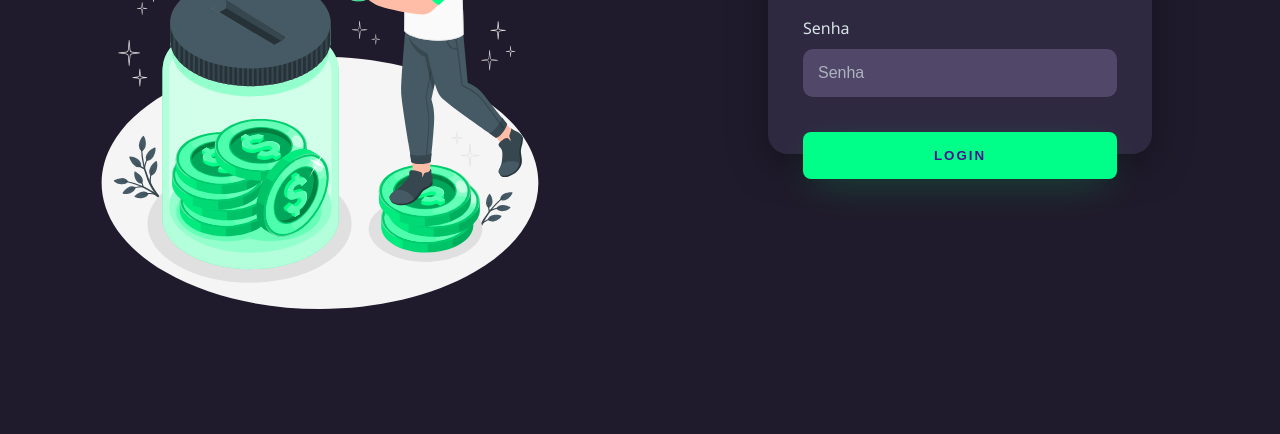
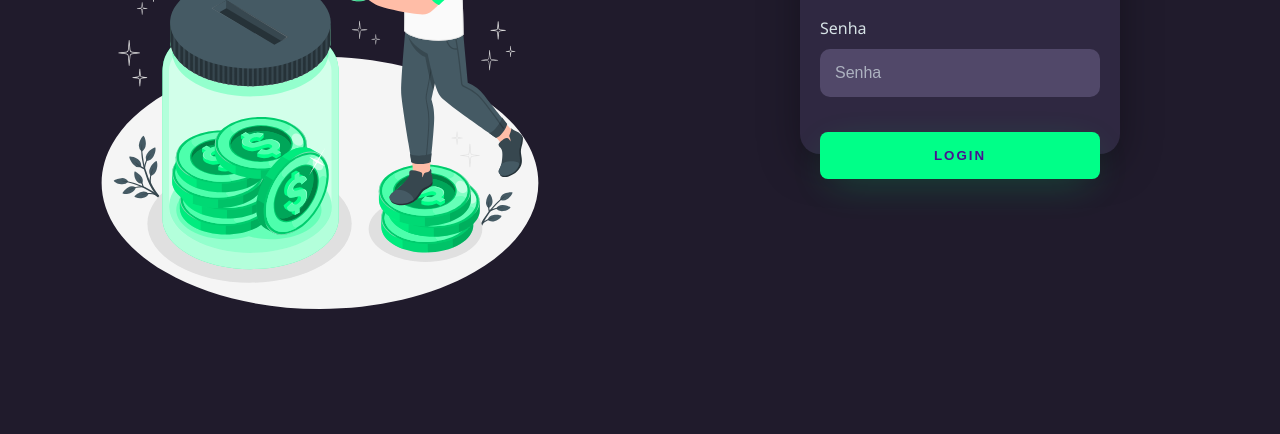
Before and after one commit to Awssilva/view-login-dark, a plain HTML site: page index.html in a window 1280 px wide. Shown: the part 366-800 px from the top of the page. Drawn offline with Linux system fonts and the light colour scheme.

Commit message:
size card-login

```diff
--- a/style.css
+++ b/style.css
@@ -43,13 +43,13 @@ body *{
 }
 
 .card-login {
-    width: 60%;
+    width: 50%;
     height: 30%;
     display: flex;
     justify-content: center;
     align-items: center;
     flex-direction: column;
-    padding: 30px 35px;
+    padding: 50px 20px;
     background: #2f2841;
     border-radius: 20px;
     box-shadow: 0px 10px 40px #00000056;
```
